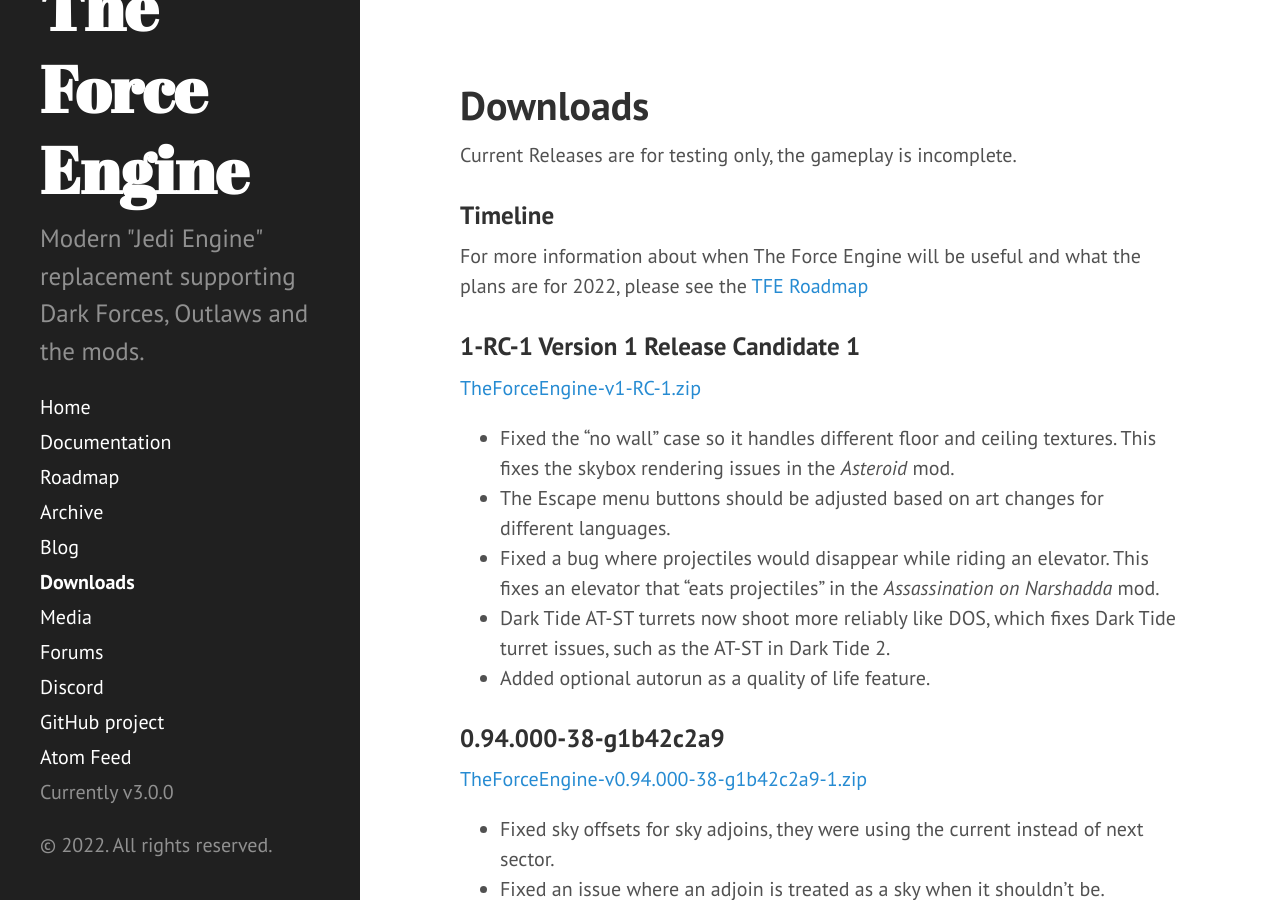
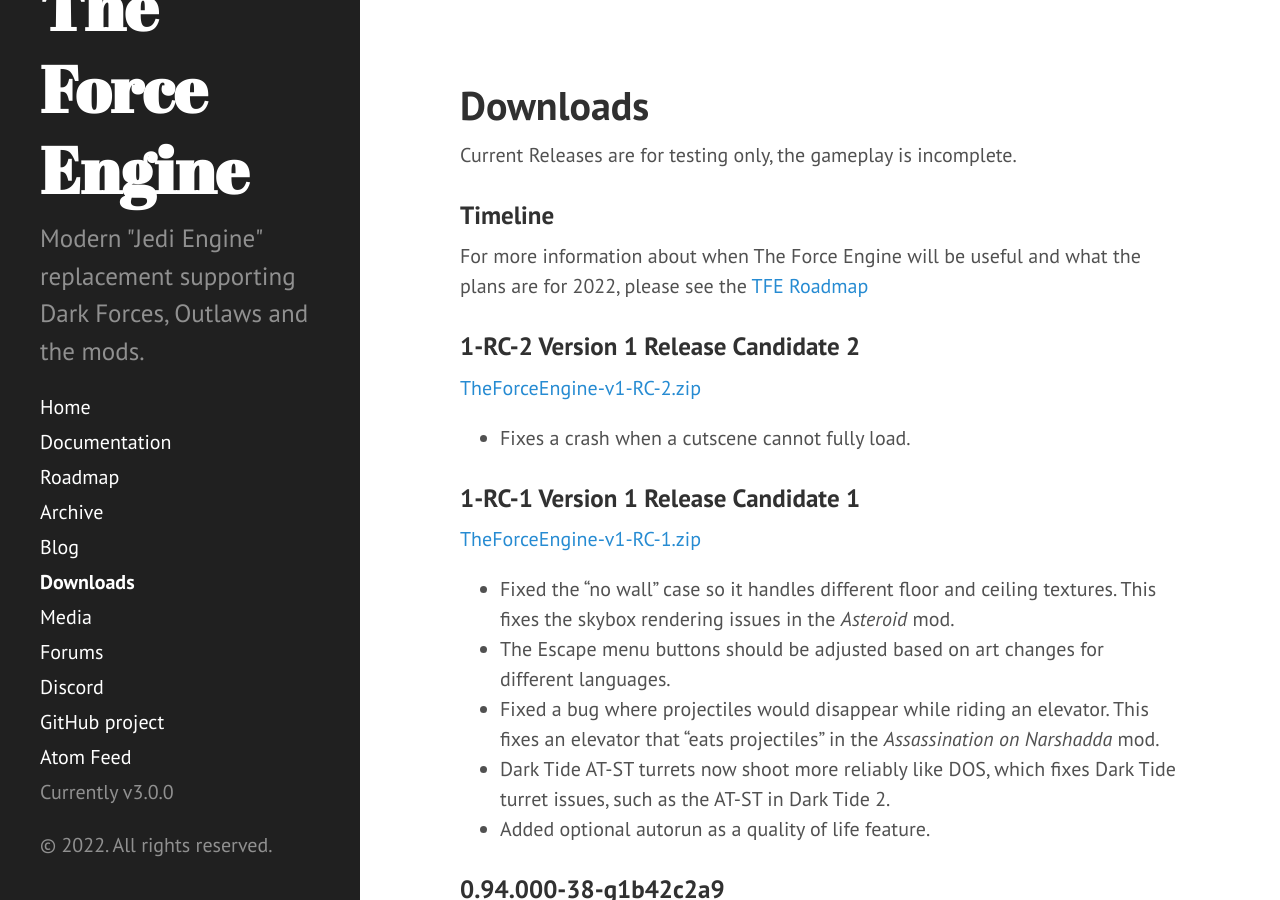
Before and after one commit to TheForceEngine/TheForceEngine.github.io, a Jekyll site: the page built from downloads.md, in a window 1280 px wide and 900 px high. Built offline with Jekyll 4.4.1, drawn with Linux system fonts in a browser that asks for light colours.

Commit message:
Update downloads.md

```diff
--- a/downloads.md
+++ b/downloads.md
@@ -7,6 +7,10 @@
 
 ### Timeline
 For more information about when The Force Engine will be useful and what the plans are for 2022, please see the [TFE Roadmap](Roadmap.md)
+
+### 1-RC-2  Version 1 Release Candidate 2
+[TheForceEngine-v1-RC-2.zip](archive/TheForceEngine-v1-RC-2.zip) <br>
+* Fixes a crash when a cutscene cannot fully load.
 
 ### 1-RC-1  Version 1 Release Candidate 1
 [TheForceEngine-v1-RC-1.zip](archive/TheForceEngine-v1-RC-1.zip) <br>
```
